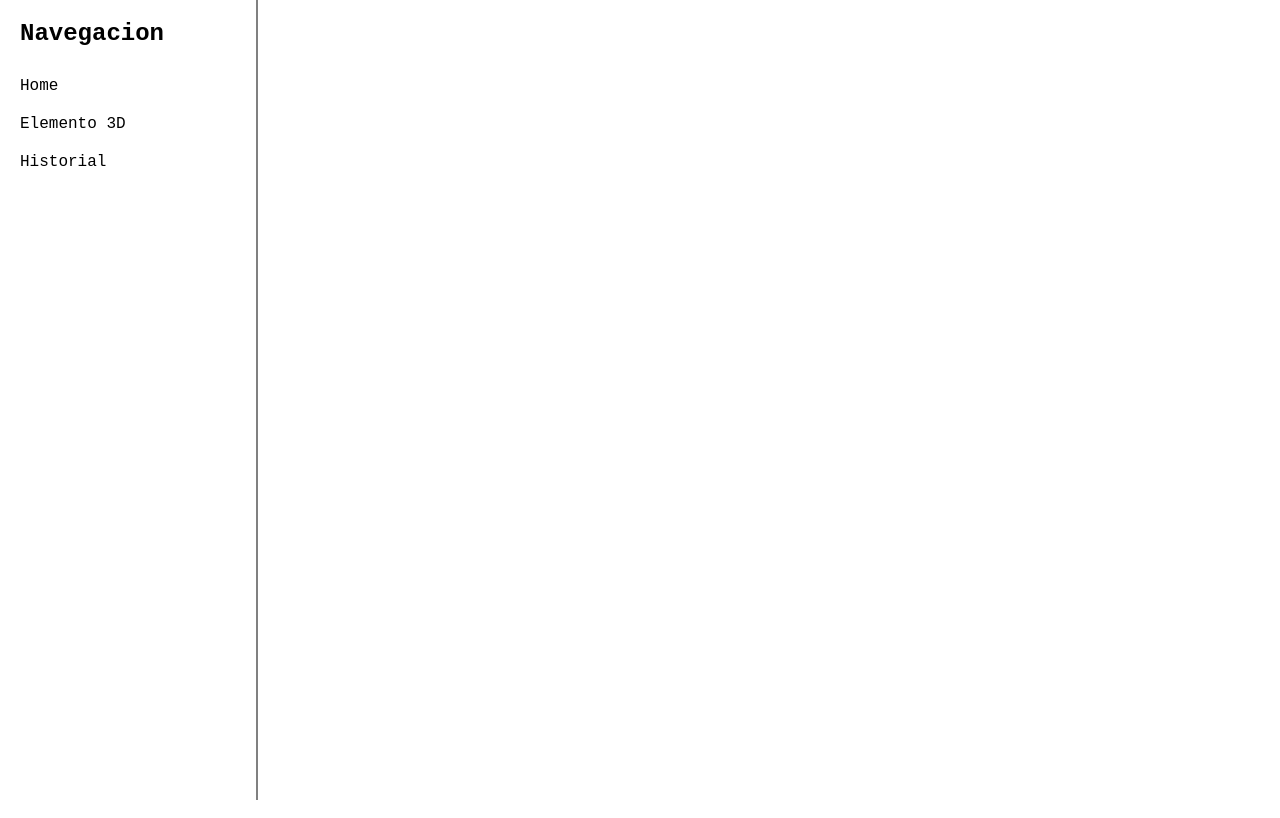
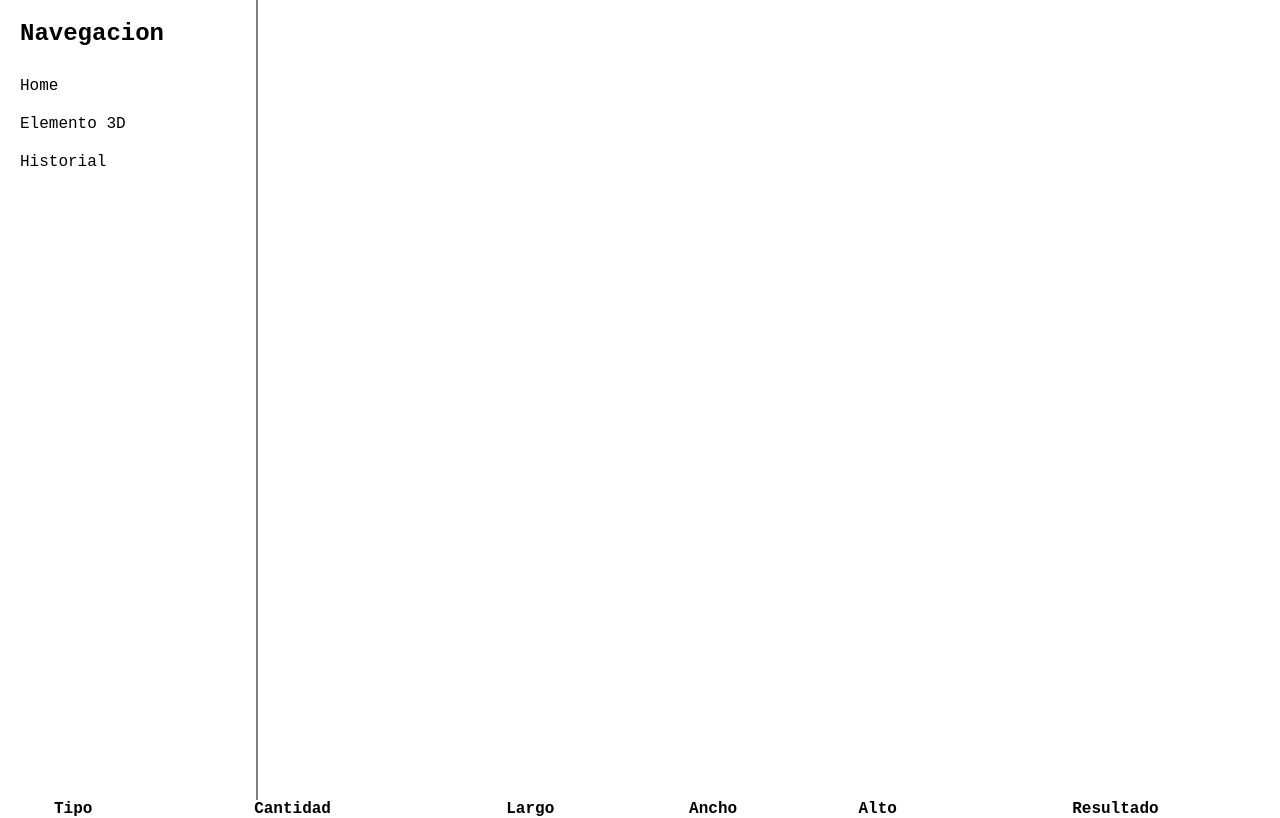
Before and after one commit to B1Jhonatan/mision-uno-talento-tech, a React (Vite) app: page /historial in a window 1280 px wide. Built offline with nearby package versions, Linux system fonts and the light colour scheme.

Commit message:
Paginas que se van a usar

```diff
--- a/src/App.jsx
+++ b/src/App.jsx
@@ -1,21 +1,24 @@
 import { BrowserRouter, Route, Routes } from "react-router-dom";
 import "./App.css";
-import DataBase from "./components/ddbb/DataBase";
 import PageForm3d from "./pages/page-form/PageForm3d";
 import PageHome from "./pages/home/PageHome";
+import PageHistorial from "./pages/page-historial/PageHistorial";
+import { useState } from "react";
 import HeaderComponent from "./components/navegacion/HeaderComponent";
-import PageHistorial from "./pages/page-historial/PageHistorial";
 
 function App() {
-  const db = new DataBase();
+  const [db, setDb] = useState([]);
   return (
     <>
       <BrowserRouter>
         <HeaderComponent />
         <Routes>
           <Route path="/" element={<PageHome />} />
-          <Route path="/elemento-3d" element={<PageForm3d db={db} />} />
-          <Route path="/historial" element={<PageHistorial />} />
+          <Route
+            path="/elemento-3d"
+            element={<PageForm3d db={db} setDb={setDb} />}
+          />
+          <Route path="/historial" element={<PageHistorial db={db} />} />
         </Routes>
       </BrowserRouter>
     </>
--- a/src/pages/page-form/PageForm3d.jsx
+++ b/src/pages/page-form/PageForm3d.jsx
@@ -1,7 +1,7 @@
 import React, { useState } from "react";
 import FormComponent from "../../components/form/FormComponent";
 
-export default function PageForm({ db }) {
+export default function PageForm({ db, setDb }) {
   const [formData, setFormData] = useState({
     tipo: "",
     cantidad: 0,
@@ -12,8 +12,11 @@ export default function PageForm({ db }) {
   });
   const handleTextInput = (event) => {
     const { name, value } = event.target;
-    setFormData({ ...formData, [name]: Number(value) });
-    console.log(name, value);
+    if (name === "tipo") {
+      setFormData({ ...formData, [name]: value });
+    } else {
+      setFormData({ ...formData, [name]: Number(value) });
+    }
   };
   console.log(formData);
   const handleCalcBoton = () => {
@@ -36,7 +39,16 @@ export default function PageForm({ db }) {
   };
 
   const handleSaveBoton = () => {
-    db.addItem(formData);
+    const newElement = {
+      id: new Date().getTime(),
+      tipo: formData.tipo,
+      cantidad: formData.cantidad,
+      largo: formData.largo,
+      ancho: formData.ancho,
+      alto: formData.alto,
+      resultado: formData.resultado,
+    };
+    setDb([...db, newElement]);
   };
   return (
     <div>
--- a/src/pages/page-historial/PageHistorial.jsx
+++ b/src/pages/page-historial/PageHistorial.jsx
@@ -1,7 +1,34 @@
 import React from "react";
 
-const PageHistorial = () => {
-  return <div></div>;
+const PageHistorial = ({ db }) => {
+  return (
+    <div>
+      <table style={{ width: "100%", borderCollapse: "collapse" }}>
+        <thead>
+          <tr>
+            <th>Tipo</th>
+            <th>Cantidad</th>
+            <th>Largo</th>
+            <th>Ancho</th>
+            <th>Alto</th>
+            <th>Resultado</th>
+          </tr>
+        </thead>
+        <tbody>
+          {db.map((element) => (
+            <tr key={element.id}>
+              <td>{element.tipo}</td>
+              <td>{element.cantidad}</td>
+              <td>{element.largo}</td>
+              <td>{element.ancho}</td>
+              <td>{element.alto}</td>
+              <td>{element.resultado}</td>
+            </tr>
+          ))}
+        </tbody>
+      </table>
+    </div>
+  );
 };
 
 export default PageHistorial;
```
